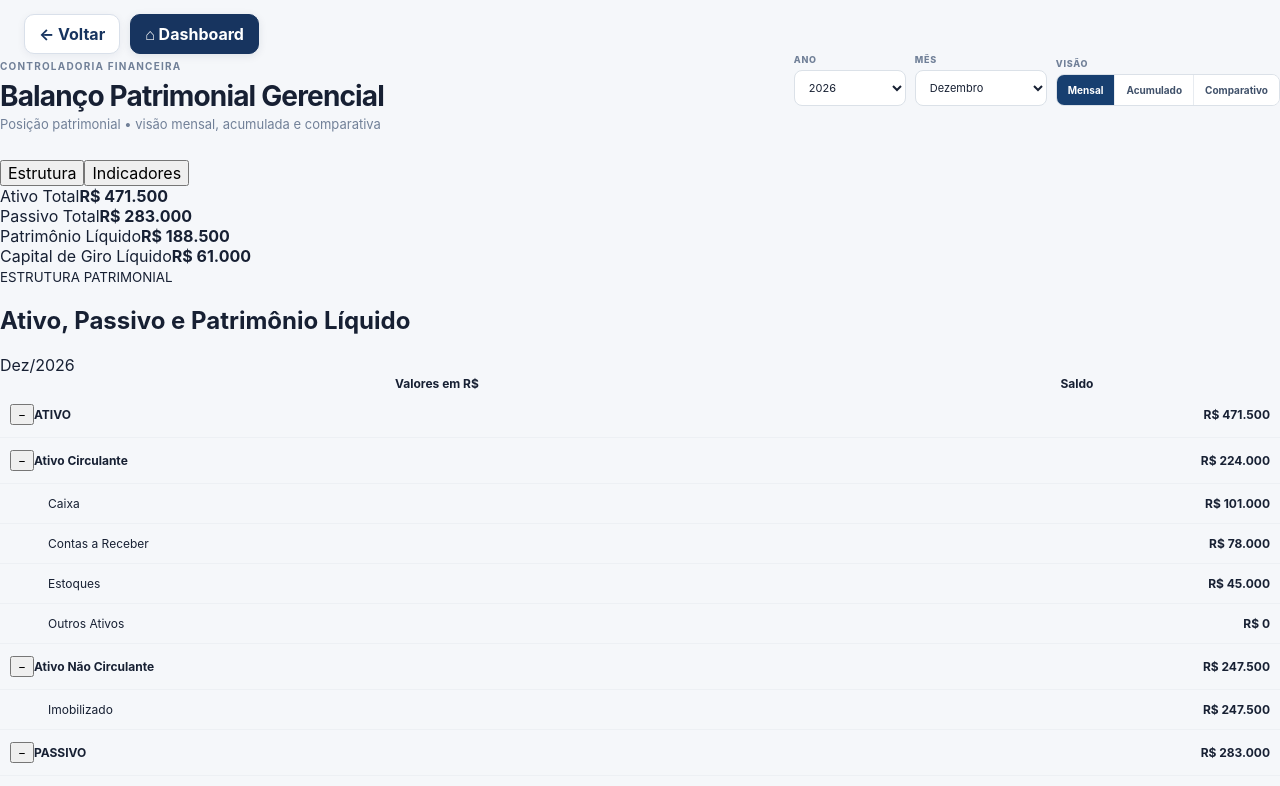
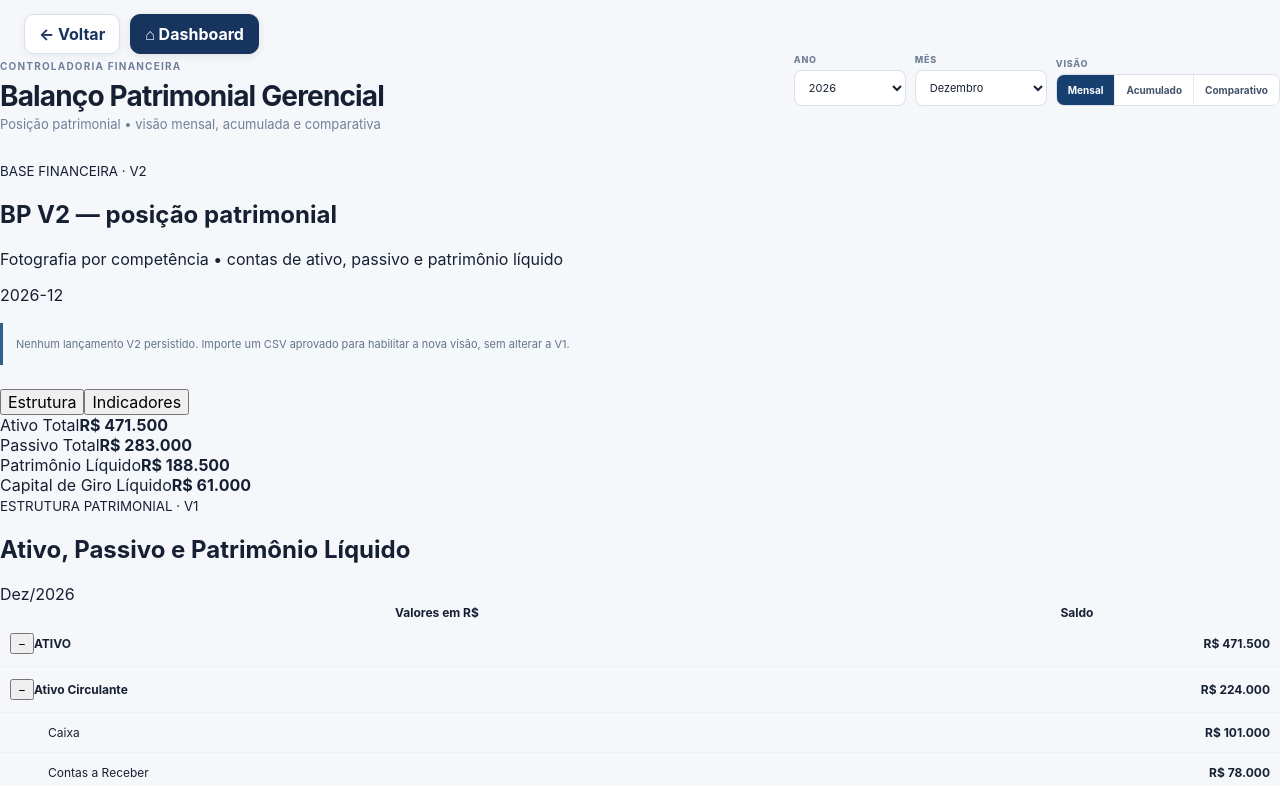
Before and after one commit to cardoso4009-byte/bp-financeiro-bi, a Next.js app: page /balanco-gerencial in a window 1280 px wide. Shown: the top 786 px of the page. Built offline with nearby package versions, Linux system fonts and the light colour scheme.

Commit message:
feat: integra BP V2 ao balanço gerencial

```diff
--- a/app/balanco-gerencial/page.tsx
+++ b/app/balanco-gerencial/page.tsx
@@ -1,9 +1,14 @@
 'use client'
-import {useMemo, useState} from 'react'
+import {useEffect, useMemo, useState} from 'react'
 import {financialCore} from '@/lib/financial-core'
 import {monthlyBalance} from '@/lib/monthly-data'
 import ReportPeriodFilter from '@/components/report-period-filter'
 import {DEFAULT_REPORT_PERIOD, monthLabel, type ReportPeriod} from '@/lib/report-period'
+import {buildV2FinancialBase} from '@/lib/v2-financial-base'
+import {buildV2Bp} from '@/lib/v2-bp'
+import type {Account} from '@/lib/v2-data-model'
+import {readV2BrowserStore} from '@/lib/v2-browser-storage'
+import {readV2Accounts, writeV2Accounts} from '@/lib/v2-account-storage'
 
 const brl=(n:number)=>n.toLocaleString('pt-BR',{style:'currency',currency:'BRL',maximumFractionDigits:0})
 const pct=(n:number)=>`${(n*100).toFixed(1).replace('.',',')}%`
@@ -23,9 +28,31 @@ function Group({title,value,children,defaultOpen=true}:GroupProps){
 function Item({label,value,indent=1}:{label:string;value:number;indent?:number}){return <tr className="item-row"><td style={{paddingLeft:`${28+indent*20}px`}}>{label}</td><td className="amount">{brl(value)}</td></tr>}
 function Check({ok,label,value}:{ok:boolean;label:string;value:string}){return <div className={`check ${ok?'ok':'warning'}`}><span>{ok?'✓':'!'}</span><div><strong>{label}</strong><small>{value}</small></div></div>}
 
+type AccountDraft={companyId:string;code:string;name:string;nature:Account['nature']|'';statement:Account['statement']|''}
+
 export default function BalancoGerencial(){
  const[period,setPeriod]=useState<ReportPeriod>({...DEFAULT_REPORT_PERIOD,year:defaultYear,month:defaultMonth})
  const[mode,setMode]=useState<'estrutura'|'indicadores'>('estrutura')
+ const[v2Entries,setV2Entries]=useState<ReturnType<typeof readV2BrowserStore>['entries']>([])
+ const[accountDrafts,setAccountDrafts]=useState<Record<string,AccountDraft>>({})
+ const[accountsSaved,setAccountsSaved]=useState(false)
+ useEffect(()=>{
+  const store=readV2BrowserStore()
+  const entries=store.entries
+  setV2Entries(entries)
+  const saved=readV2Accounts()
+  const byId=new Map(saved.map(account=>[account.id,account]))
+  const drafts:Record<string,AccountDraft>={}
+  Array.from(new Set(entries.map(entry=>entry.accountId))).forEach(accountId=>{
+   const first=entries.find(entry=>entry.accountId===accountId)
+   const account=byId.get(accountId)
+   drafts[accountId]=account
+    ? {companyId:account.companyId,code:account.code,name:account.name,nature:account.nature,statement:account.statement}
+    : {companyId:first?.companyId??'',code:accountId,name:accountId,nature:'',statement:''}
+  })
+  setAccountDrafts(drafts)
+  setAccountsSaved(saved.length>0)
+ },[])
  const baseIndex=Math.min(Math.max(period.month-1,0),Math.max(months.length-1,0))
  const m=monthlyBalance[baseIndex] ?? monthlyBalance[0]
  const prevIndex=period.month===1 ? -1 : baseIndex-1
@@ -39,12 +66,42 @@ export default function BalancoGerencial(){
  ],[m])
  const viewLabel=period.view==='acumulado'?'Posição no fechamento do mês selecionado (acumulado não soma saldos)':period.view==='comparativo'?'Comparativo com o período anterior':'Posição patrimonial do mês selecionado'
  const previousLabel=period.month===1?`Dez/${period.year-1}`:`${monthLabel(period.month-1)}/${period.year}`
+ const selectedV2Period=`${period.year}-${String(period.month).padStart(2,'0')}`
+ const v2Base=useMemo(()=>buildV2FinancialBase(v2Entries),[v2Entries])
+ const draftRows=Object.entries(accountDrafts)
+ const v2Ready=v2Entries.length>0 && draftRows.length>0 && draftRows.every(([,draft])=>Boolean(draft.nature&&draft.statement&&draft.companyId))
+ const v2Accounts=useMemo<Account[]>(()=>draftRows.map(([id,draft])=>({id,companyId:draft.companyId,code:draft.code||id,name:draft.name||id,nature:draft.nature as Account['nature'],statement:draft.statement as Account['statement'],active:true})),[accountDrafts])
+ const v2Report=v2Ready?buildV2Bp(v2Base,v2Accounts,selectedV2Period):null
+ function updateDraft(id:string,field:'nature'|'statement',value:string){
+  setAccountDrafts(current=>({...current,[id]:{...current[id],[field]:value} as AccountDraft}))
+  setAccountsSaved(false)
+ }
+ function saveAccounts(){
+  if(!v2Ready) return
+  writeV2Accounts(v2Accounts)
+  setAccountsSaved(true)
+ }
  return <main className="bp-page"><div className="bp-container">
   <header className="bp-header"><div><small>CONTROLADORIA FINANCEIRA</small><h1>Balanço Patrimonial Gerencial</h1><p>Posição patrimonial • visão mensal, acumulada e comparativa</p></div><ReportPeriodFilter value={period} onChange={setPeriod} years={availableYears}/></header>
+
+  <section className="bp-card" style={{marginBottom:24}}>
+   <div className="bp-card-title"><div><small>BASE FINANCEIRA · V2</small><h2>BP V2 — posição patrimonial</h2><p className="muted">Fotografia por competência • contas de ativo, passivo e patrimônio líquido</p></div><span>{selectedV2Period}</span></div>
+   {v2Entries.length===0 ? <div className="note">Nenhum lançamento V2 persistido. Importe um CSV aprovado para habilitar a nova visão, sem alterar a V1.</div> : <>
+    <div className="bp-summary"><div><span>Lançamentos V2</span><strong>{v2Entries.length}</strong></div><div><span>Competências</span><strong>{v2Base.periods.length}</strong></div><div><span>Contas identificadas</span><strong>{draftRows.length}</strong></div><div><span>Classificação</span><strong>{v2Ready?'Pronta':'Pendente'}</strong></div></div>
+    <div className="toolbar" style={{marginTop:20}}><div><h3>Plano de contas V2</h3><p className="muted">A classificação patrimonial é explícita. Nenhum ativo, passivo ou PL é inferido automaticamente.</p></div><button className="primary-btn" disabled={!v2Ready} onClick={saveAccounts}>{accountsSaved?'Classificação salva':'Salvar classificação'}</button></div>
+    <div className="table-wrap"><table><thead><tr><th>Conta / ID importado</th><th>Natureza</th><th>Classificação BP</th></tr></thead><tbody>{draftRows.map(([id,draft])=><tr key={id}><td><strong>{draft.name}</strong><small style={{display:'block'}}>{id}</small></td><td><select value={draft.nature} onChange={e=>updateDraft(id,'nature',e.target.value)}><option value="">Selecionar</option><option value="debit">Débito</option><option value="credit">Crédito</option></select></td><td><select value={draft.statement} onChange={e=>updateDraft(id,'statement',e.target.value)}><option value="">Selecionar</option><option value="ativo">Ativo</option><option value="passivo">Passivo</option><option value="patrimonio_liquido">Patrimônio Líquido</option><option value="resultado">Resultado</option></select></td></tr>)}</tbody></table></div>
+    {v2Report ? <>
+      <div className="bp-summary" style={{marginTop:20}}><div><span>Ativo V2</span><strong>{brl(v2Report.ativo)}</strong></div><div><span>Passivo V2</span><strong>{brl(v2Report.passivo)}</strong></div><div><span>Patrimônio Líquido V2</span><strong>{brl(v2Report.patrimonioLiquido)}</strong></div><div><span>Diferença patrimonial</span><strong>{brl(v2Report.diferencaPatrimonial)}</strong></div></div>
+      <div className="bp-checks"><Check ok={v2Report.balanced} label="Equação patrimonial" value={v2Report.balanced?'Ativo = Passivo + PL':'Diferença medida, sem ajuste artificial: '+brl(v2Report.diferencaPatrimonial)}/><Check ok={v2Report.excludedResultEntries>=0} label="Governança da fotografia" value={`${v2Report.entriesInSnapshot} lançamento(s) até ${selectedV2Period}; ${v2Report.excludedResultEntries} de resultado fora do BP.`}/></div>
+      <div className="table-wrap" style={{marginTop:20}}><table><thead><tr><th>Conta</th><th>Grupo</th><th>Lançamentos</th><th>Saldo</th></tr></thead><tbody>{v2Report.accounts.map(account=><tr key={account.accountId}><td>{account.name}<small style={{display:'block'}}>{account.code}</small></td><td>{account.statement==='ativo'?'Ativo':account.statement==='passivo'?'Passivo':account.statement==='patrimonio_liquido'?'Patrimônio Líquido':'Resultado'}</td><td>{account.entries}</td><td className="amount">{brl(account.balance)}</td></tr>)}</tbody></table></div>
+     </> : <div className="note" style={{marginTop:16}}>Classifique natureza e grupo patrimonial de todas as contas para calcular o BP V2. A regra é deliberadamente conservadora: o sistema não inventa classificações.</div>}
+   </>}
+  </section>
+
   <div className="bp-tabs">{(['estrutura','indicadores'] as const).map(x=><button key={x} className={mode===x?'active':''} onClick={()=>setMode(x)}>{x[0].toUpperCase()+x.slice(1)}</button>)}</div>
   {period.view!=='comparativo'&&mode==='estrutura'&&<>
    <div className="bp-summary"><div><span>Ativo Total</span><strong>{brl(m.ativoTotal)}</strong></div><div><span>Passivo Total</span><strong>{brl(m.passivoTotal)}</strong></div><div><span>Patrimônio Líquido</span><strong>{brl(m.pl)}</strong></div><div><span>Capital de Giro Líquido</span><strong>{brl(capitalGiro)}</strong></div></div>
-   <section className="bp-card"><div className="bp-card-title"><div><small>ESTRUTURA PATRIMONIAL</small><h2>Ativo, Passivo e Patrimônio Líquido</h2></div><span>{monthLabel(period.month)}/{period.year}</span></div><div className="table-wrap"><table className="bp-table"><thead><tr><th>Valores em R$</th><th>Saldo</th></tr></thead><tbody>
+   <section className="bp-card"><div className="bp-card-title"><div><small>ESTRUTURA PATRIMONIAL · V1</small><h2>Ativo, Passivo e Patrimônio Líquido</h2></div><span>{monthLabel(period.month)}/{period.year}</span></div><div className="table-wrap"><table className="bp-table"><thead><tr><th>Valores em R$</th><th>Saldo</th></tr></thead><tbody>
     <Group title="ATIVO" value={m.ativoTotal}><Group title="Ativo Circulante" value={m.ativoCirculante}><Item label="Caixa" value={m.caixa}/><Item label="Contas a Receber" value={m.contasReceber}/><Item label="Estoques" value={m.estoques}/><Item label="Outros Ativos" value={m.outrosAtivos}/></Group><Group title="Ativo Não Circulante" value={m.ativoNaoCirculante}><Item label="Imobilizado" value={m.imobilizado}/></Group></Group>
     <Group title="PASSIVO" value={m.passivoTotal}><Group title="Passivo Circulante" value={m.passivoCirculante}><Item label="Fornecedores" value={m.fornecedores}/><Item label="Obrigações" value={m.obrigacoes}/><Item label="Outros Passivos" value={m.outrosPassivos}/></Group><Group title="Passivo Não Circulante" value={m.passivoNaoCirculante}><Item label="Dívidas de Longo Prazo" value={m.dividasLongoPrazo}/></Group></Group>
     <Group title="PATRIMÔNIO LÍQUIDO" value={m.pl} defaultOpen={false}><Item label="Patrimônio Líquido" value={m.pl}/></Group>
```
